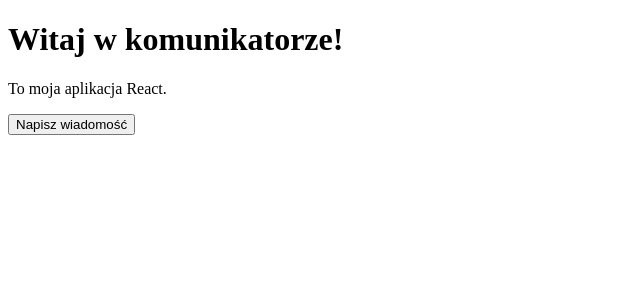
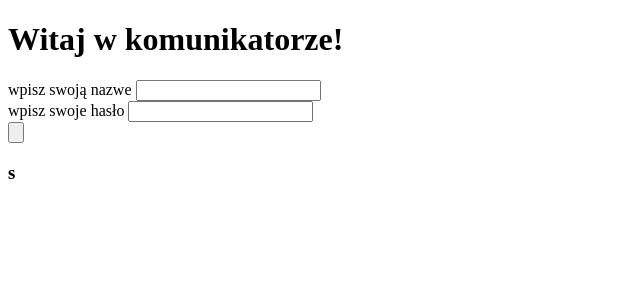
Before and after one commit to kofrek/komunikator, a React (Vite) app: page / in a window 1280 px wide. Shown: the top 300 px of the page, without its empty margins (0-640 px from the left). Built offline with nearby package versions, Linux system fonts and the light colour scheme.

Commit message:
cokolwiek

```diff
--- a/src/App.jsx
+++ b/src/App.jsx
@@ -6,11 +6,17 @@ import './App.css'
 
 function App() {
   return (
-    <div>
-      <h1>Witaj w komunikatorze!</h1>
-      <p>To moja aplikacja React.</p>
-      <button>Napisz wiadomość</button>
-    </div>
+
+
+
+ <main class="logowanie">
+        <h1>Witaj w komunikatorze!</h1>
+       wpisz swoją nazwe <input type="text" /> <br />
+       wpisz swoje  hasło <input type="password"/> <br />
+       <input type="button" value="" />
+
+      <h3>s</h3>
+    </main>
   )
 }
 
```
Also changed, not shown: 1 other file (tests, documents, lock files or other folders).
